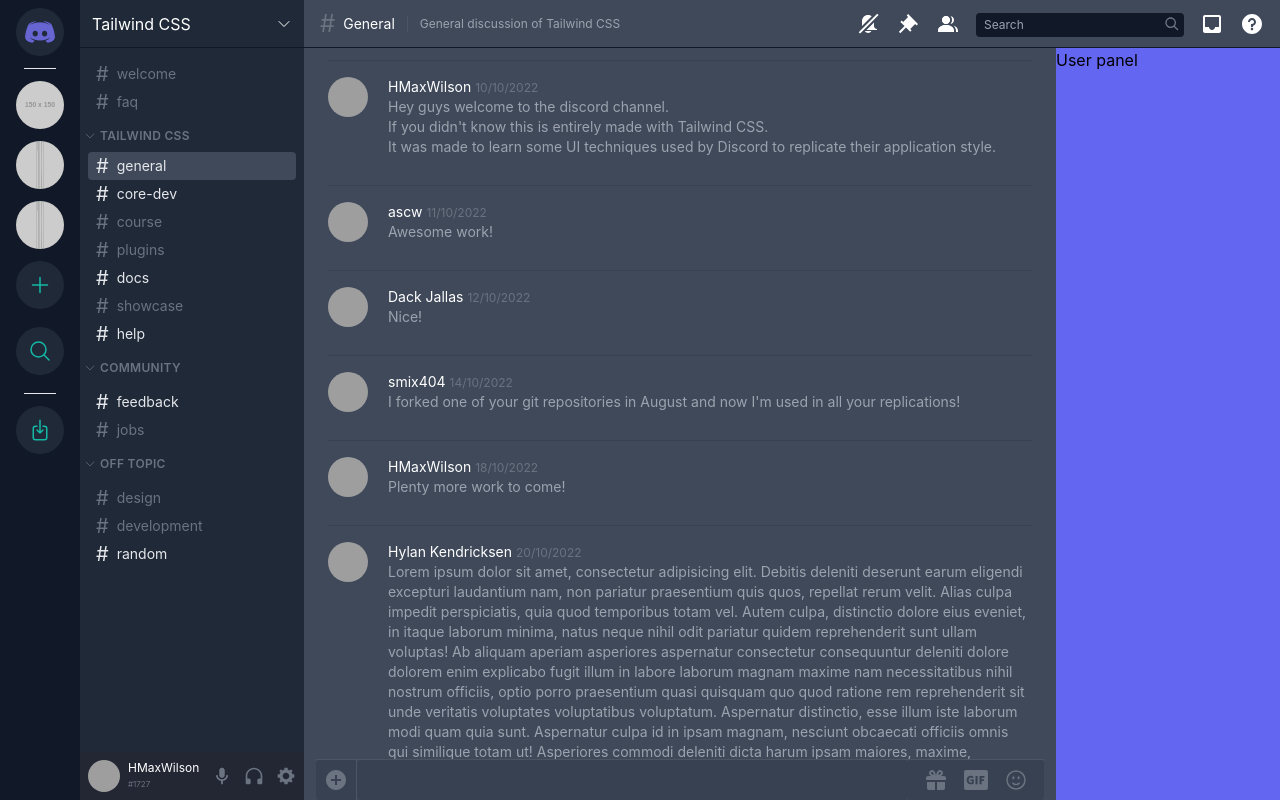
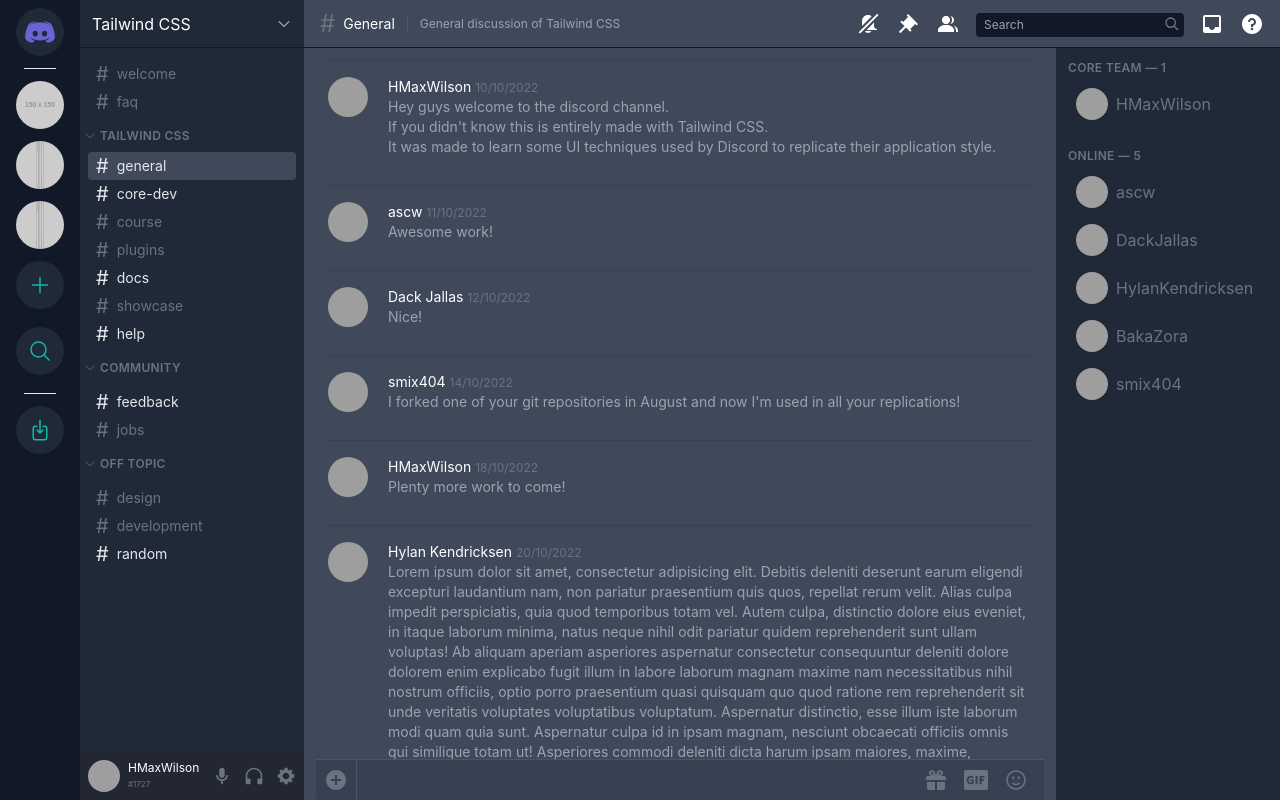
Before and after one commit to HMaxWilson/Replications, a Nuxt app: page /discord in a window 1280 px wide. Built offline with nearby package versions, Linux system fonts and the light colour scheme; grey boxes are pictures that could not be loaded.

Commit message:
Discord - Finish users sidebar

```diff
--- a/pages/discord.vue
+++ b/pages/discord.vue
@@ -332,7 +332,51 @@
               </div>
             </div>
           </div>
-          <div class="bg-indigo-500 w-56 flex-none overflow-y-auto">User panel</div>
+          <div class="bg-gray-800 w-56 flex-none px-3 py-3 overflow-y-auto">
+            <h3 class="uppercase tracking-wide font-semibold text-xs text-gray-500 mb-2">Core Team — 1</h3>
+            <ul class="mb-6">
+              <li class="text-gray-500 px-2 hover:text-gray-200 hover:bg-gray-750 py-1 my-2">
+                <a href="#" class="flex items-center">
+                  <span><a href="#"><img class="w-8 h-8 rounded-full" src="https://avatars.githubusercontent.com/u/33638862?s=40&amp;v=4" alt="@HMaxWilson" size="20"></a></span>
+                  <span class="ml-2">HMaxWilson</span>
+                </a>
+              </li>
+            </ul>
+
+            <h3 class="uppercase tracking-wide font-semibold text-xs text-gray-500 mb-2">Online — 5</h3>
+            <ul class="mb-6">
+              <li class="text-gray-500 px-2 hover:text-gray-200 hover:bg-gray-750 py-1 my-2">
+                <a href="#" class="flex items-center">
+                  <span><a href="#"><img class="h-8 w-8 rounded-full" src="https://avatars.githubusercontent.com/u/88713688?s=64&amp;v=4" alt="@ascwnyc"></a></span>
+                  <span class="ml-2">ascw</span>
+                </a>
+              </li>
+              <li class="text-gray-500 px-2 hover:text-gray-200 hover:bg-gray-750 py-1 my-2">
+                <a href="#" class="flex items-center">
+                  <span><a href="#"><img class="h-8 w-8 rounded-full" src="https://avatars.githubusercontent.com/u/3620144?s=64&amp;v=4" alt="@JackDallas"></a></span>
+                  <span class="ml-2">DackJallas</span>
+                </a>
+              </li>
+              <li class="text-gray-500 px-2 hover:text-gray-200 hover:bg-gray-750 py-1 my-2">
+                <a href="#" class="flex items-center">
+                  <span><a href="#"><img class="h-8 w-8 rounded-full" src="https://avatars.githubusercontent.com/u/15728855?s=100&amp;v=4" alt="@khendricksen"></a></span>
+                  <span class="ml-2">HylanKendricksen</span>
+                </a>
+              </li>
+              <li class="text-gray-500 px-2 hover:text-gray-200 hover:bg-gray-750 py-1 my-2">
+                <a href="#" class="flex items-center">
+                  <span><a href="#"><img class="h-8 w-8 rounded-full" src="https://avatars.githubusercontent.com/u/9324232?s=100&amp;v=4" alt="@BakaZora"></a></span>
+                  <span class="ml-2">BakaZora</span>
+                </a>
+              </li>
+              <li class="text-gray-500 px-2 hover:text-gray-200 hover:bg-gray-750 py-1 my-2">
+                <a href="#" class="flex items-center">
+                  <span><a href="#"><img class="h-8 w-8 rounded-full" src="https://avatars.githubusercontent.com/u/53888715?s=64&amp;v=4" alt="@smix404"></a></span>
+                  <span class="ml-2">smix404</span>
+                </a>
+              </li>
+            </ul>
+          </div>
         </div>
       </div>
     </div>
```
